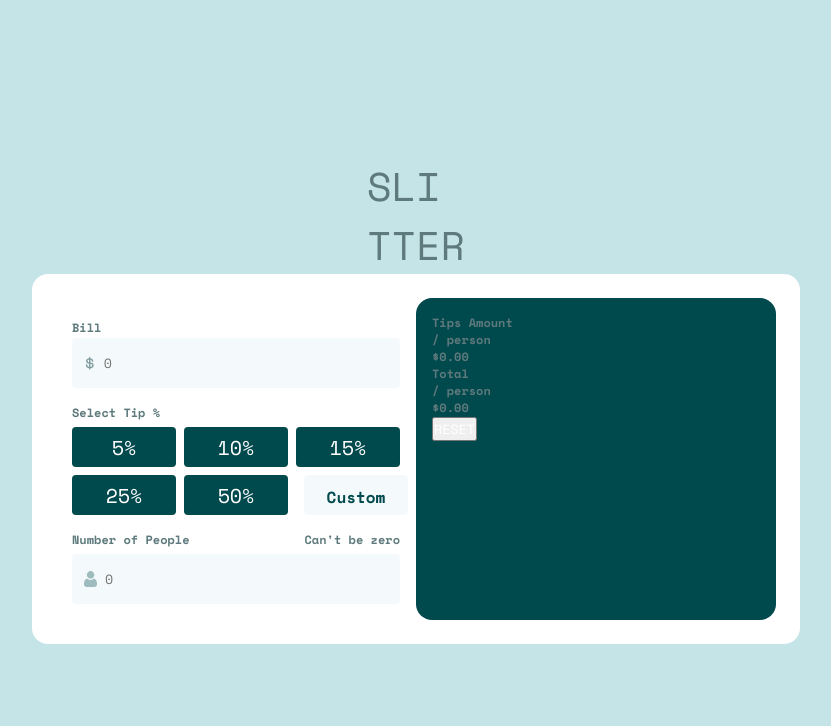
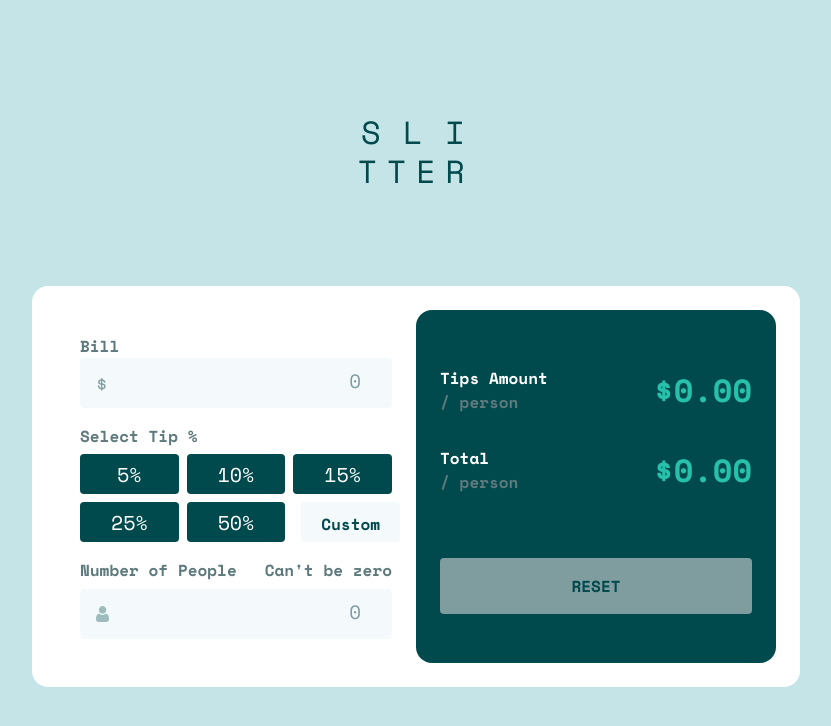
Before and after one commit to PhilippeItsMe/fe-tip-calculator-challenge, a plain HTML site: page index.html in a window 1280 px wide. Shown: the whole page, without its empty margins (224-1055 px from the left). Drawn offline with nearby package versions, Linux system fonts and the light colour scheme.

Commit message:
dev - designing dev output

```diff
--- a/assets/css/style.css
+++ b/assets/css/style.css
@@ -1,5 +1,4 @@
 @import url('https://fonts.googleapis.com/css2?family=Space+Mono:ital,wght@0,400;0,700;1,400;1,700&display=swap');
-
 
 /* ---------- Primary set-up ----------*/
 
@@ -25,8 +24,8 @@ main {
     border-radius: 1rem;
     display: flex;
     flex-direction: row;
+    margin-bottom: 2rem;
 }
-
 
 /* ---------- Colors ----------*/
 
@@ -45,11 +44,10 @@ main {
 }
 
  /*Backgrounds*/
-.bg-green900 {background-color: var(--green900) !important;}
-.bg-green200 {background-color: var(--grey200);}
+.bg-green900 {background-color: var(--green900);}
+.bg-grey200 {background-color: var(--grey200);}
 .bg-grey50 {background-color: var(--grey50);}
 .bg-white {background-color: var(--white);}
-
 
 /* ---------- Typos ----------*/
 
@@ -59,30 +57,44 @@ main {
 }
 
 h1 {
-    color: var(--grey500);
-    font-size: 2.5rem;
-    font-weight: 300;
+    margin-top: 2rem;
+    margin-bottom: 6rem;
+    line-height: 0.9;
+    display: flex;
+    flex-direction: column;
+    align-items: center; /* Centre les spans */
+    width: fit-content;
+}
+
+h1 span {
+    color: var(--green900);
+    font-size: 2rem;
+    font-weight: 500;
+    text-align: center;
+    letter-spacing: 0.3em;
+    line-height: 1.2;
+}
+
+h1 span:first-child {
+    letter-spacing: 0.7em;
+    padding-left: 16px;
 }
 
 p, span, label {
     color: var(--grey500);
-    font-size: 0.75rem;
+    font-size: 1rem;
     font-weight: 600;
 }
 
 .very-big {
-    font-size: 1.25rem;
+    font-size: 2rem;
     font-weight: 600;
+    color: var(--green400)
 }
 
 .big {
     font-size: 1.25rem;
     font-weight: 500;
-}
-
-.small {
-    font-size: 0.9rem;
-    font-weight: 400;
 }
 
 .dollar {
@@ -96,16 +108,25 @@ p, span, label {
 }
 
 .text-custom::placeholder {
+    color: var(--green900) !important;
+    font-size: 1rem;
+    font-weight: 600;
+    text-align: center;
+}
+
+/* Alternative plus spécifique */
+input.text-custom::placeholder {
     color: var(--green900);
     font-size: 1rem;
     font-weight: 600;
+    text-align: center;
 }
 
 /* ---------- Box Styling ----------*/
 
-section {
-    flex : 1;
-    padding: 1rem;
+.section-flex {
+    flex: 1;
+    padding: 1.5rem;
     border-radius: 1rem;
 }
 
@@ -124,6 +145,15 @@ section {
     border-radius: 0.25rem;
     cursor: pointer;
     height: 50px;
+    padding: 0 1rem;
+}
+
+.input-block:first-of-type div:hover {
+    border: 1px solid var(--green400);
+}
+
+.input-box:first-of-type:hover {
+    border: 1px solid orange;
 }
 
 input {
@@ -132,6 +162,13 @@ input {
     background: transparent;
     flex: 1;
     margin-left: 0.5rem;
+}
+
+input::placeholder {
+    text-align: end;
+    font-size: 1.2rem;
+    color: var(--grey400);
+    font-weight: 300;
 }
 
 .label-bottom-margin{
@@ -162,3 +199,53 @@ input {
     justify-content: center;
     text-align: center; /* For the placeholder in Input */
 }
+
+.three-per-line > button:hover {
+    background-color: var(--green400);
+}
+
+.three-per-line > input:focus {
+    border: 1px solid var(--green400);
+}
+
+/* ---------- Outputs Styling ----------*/
+
+.output {
+    display: flex;
+    flex-direction: row;
+    margin: 2rem 0;
+}
+
+.output div:first-child p:first-child {
+    color: var(--white);
+}
+
+
+button:last-child {
+    background-color: var(--grey400);
+    color: var(--green900);
+    padding: 1rem;
+    border: none;
+    border-radius: 0.25rem;
+    font-size: 1rem;
+    font-weight: 700;
+    cursor: pointer;
+    width: 100%;
+    margin-top: 2rem;
+}
+
+.bg-green900 button:last-child:hover {
+    color: var(--green900);
+    background-color: var(--green400);
+}
+
+
+/* ---------- Responsivness ----------*/
+
+@media screen and (max-width: 1000px) {
+
+    main {
+    width: 80%;
+    flex-direction: column;
+    }
+}
--- a/index.html
+++ b/index.html
@@ -13,12 +13,15 @@
     <script src="assets/js/script.js" defer></script>
 </head>
 
-<body class="bg-green200">
-    <h1>SLI<br>TTER</h1>
+<body class="bg-grey200">
+    <h1>
+        <span class="line">SLI</span>
+        <span class="line">TTER</span>
+    </h1>
     <main class="bg-white">
 
         <!-- Inputs -->
-        <section>
+        <div class="section-flex">
 
             <!-- Bill -->
             <div class="input-block">
@@ -53,25 +56,28 @@
                     <input id="number" placeholder="0" type="number" min="1" step="1">
                 </div>
             </div>
-        </section>
+        </div>
 
         <!-- Outputs -->
-        <section class="bg-green900">
-            <div>
+        <div class="bg-green900 section-flex">
+            <!-- Tips Amount -->
+            <div class="output inline-text">
                 <div>
                     <p>Tips Amount</p>
                     <p>/ person</p>
                 </div>
-                <p>$0.00</p>
+                <p class="very-big">$0.00</p>
             </div>
-            <div>
+            <!-- Total -->
+            <div class="output inline-text">
                 <div>
                     <p>Total</p>
                     <p>/ person</p>
                 </div>
-                <p>$0.00</p>
+                <p class="very-big">$0.00</p>
             </div>
+             <!-- Button -->
             <button>RESET</button>
-        </section>
+        </div>
     </main>
 </body>
```
